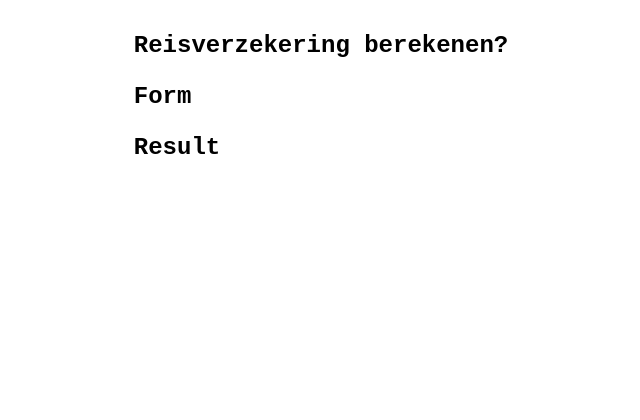
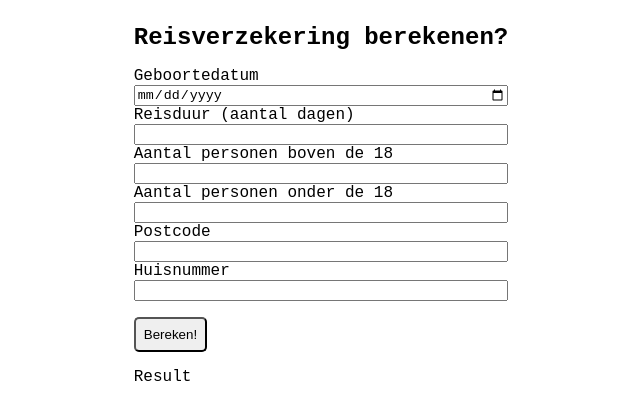
Before and after one commit to Maylis1994/may-reisverzekering-calculator, a Next.js app: page / in a window 1280 px wide. Shown: the top 420 px of the page, without its empty margins (319-959 px from the left). Built offline with nearby package versions, Linux system fonts and the light colour scheme.

Commit message:
Form with validation logs data

```diff
--- a/src/app/globals.css
+++ b/src/app/globals.css
@@ -1,7 +1,29 @@
 body {
   font-family: 'Courier New', Courier, monospace;
-  font-size: 24px;
-  font-weight: 700;
+  font-size: 16px;
+  font-weight: 00;
   display: grid;
   place-items: center;
 }
+
+h1, h2, h2 {
+  font-size: 24px;
+  font-weight: 700;
+}
+
+button {
+  padding: 0.5rem;
+  width: fit-content;
+  margin-top: 1rem;
+  border-radius: 5px;
+}
+
+.form {
+  display: flex;
+  flex-direction: column;
+}
+
+.error-msg {
+  border: 1px solid red;
+  padding: 0.5rem;
+}
--- a/src/app/page.tsx
+++ b/src/app/page.tsx
@@ -4,7 +4,7 @@ import Result from "@/components/Result";
 export default function Home() {
   return (
     <div className="layout">
-      <p> Reisverzekering berekenen?</p>
+      <h1> Reisverzekering berekenen?</h1>
       <Form />
       <Result />
     </div>
--- a/src/components/Form.tsx
+++ b/src/components/Form.tsx
@@ -1,5 +1,89 @@
+'use client'
+import { useForm } from "react-hook-form";
+import { zodResolver } from "@hookform/resolvers/zod";
+import { z } from "zod";
+
+const dataFromFormValidator = z.object({
+    dateOfBirth: z.coerce.date(),
+    travelDays: z.number().min(0),
+    amountOfGrownups: z.number().min(0),
+    amountOfChildren: z.number().min(0),
+    postalCode: z.string().regex(/^[1-9][0-9]{3}\s?[a-zA-Z]{2}$/i),
+    houseNumber: z.number().min(0),
+})
+
+type DataFromForm = z.infer<typeof dataFromFormValidator>;
+
 const Form = () => {
-    return <p> Form </p>
+
+    const handleFormSubmit = (data: DataFromForm) => {
+        console.log(data);
+    };
+
+    const {
+        register,
+        handleSubmit,
+        formState: { errors },
+    } = useForm<DataFromForm>({
+        resolver: zodResolver(dataFromFormValidator),
+    });
+
+    return <>
+        <div>
+            <form className="form" onSubmit={handleSubmit(handleFormSubmit)}>
+                <label>
+                    Geboortedatum
+                </label>
+                <input id="dateOfBirth"  {...register("dateOfBirth")} type="date">
+                </input>
+                {errors.dateOfBirth && (
+                    <p className="error-msg">{errors.dateOfBirth.message}</p>
+                )}
+
+                <label>
+                    Reisduur (aantal dagen)
+                </label>
+                <input id="travelDays" {...register("travelDays", { valueAsNumber: true })}>
+                </input>
+                {errors.travelDays && (
+                    <p className="error-msg">{errors.travelDays.message}</p>
+                )}
+
+                <label>
+                    Aantal personen boven de 18
+                </label>
+                <input id="amountOfGrownups" {...register("amountOfGrownups", { valueAsNumber: true })} >
+                </input>
+                {errors.amountOfGrownups && (
+                    <p className="error-msg">{errors.amountOfGrownups.message}</p>
+                )}
+
+                <label>
+                    Aantal personen onder de 18
+                </label>
+                <input id="amountOfChildren" {...register("amountOfChildren", { valueAsNumber: true })} >
+                </input>
+                {errors.amountOfChildren && (
+                    <p className="error-msg">{errors.amountOfChildren.message}</p>
+                )}
+
+                <label> Postcode </label>
+                <input id="postalCode" {...register("postalCode")} type="string"></input>
+                {errors.postalCode && (
+                    <p className="error-msg">{errors.postalCode.message}</p>
+                )}
+
+                <label> Huisnummer </label>
+                <input id="houseNumber" {...register("houseNumber", { valueAsNumber: true })} ></input>
+                {errors.houseNumber && (
+                    <p className="error-msg">{errors.houseNumber.message}</p>
+                )}
+
+                <button type="submit">Bereken!</button>
+            </form>
+        </div>
+    </>
 }
 
+
 export default Form
```
Also changed, not shown: package.json (+6 -3 lines), 1 other file (tests, documents, lock files or other folders).
